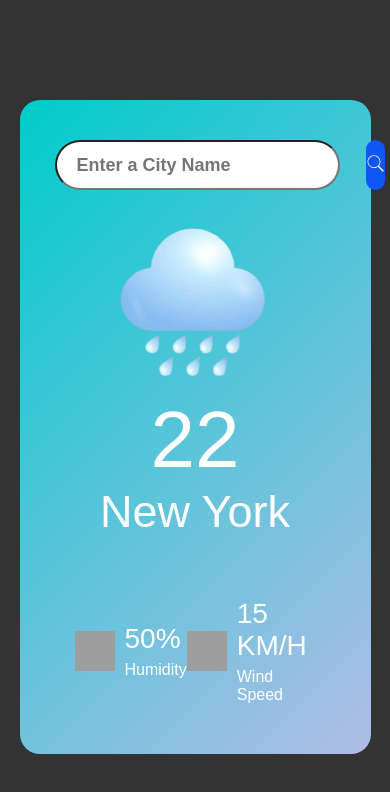
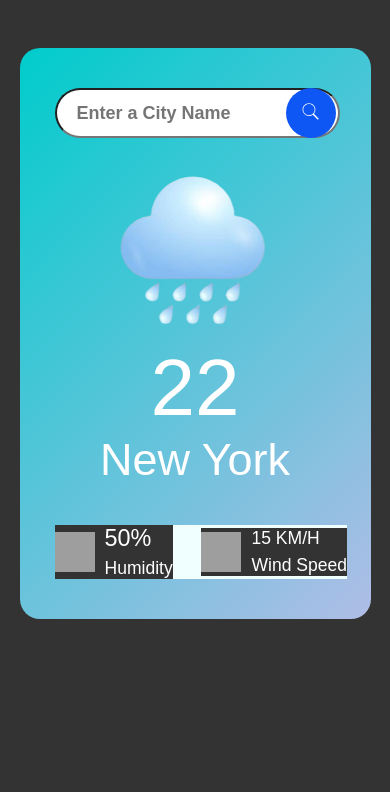
Before and after one commit to hija-happy/Js-WeatherApp, a plain HTML site: page index.html in a window 390 px wide. Drawn offline with Linux system fonts and the light colour scheme; grey boxes are pictures that could not be loaded.

Commit message:
added responsiveness

```diff
--- a/style.css
+++ b/style.css
@@ -19,7 +19,6 @@ body {
     border-radius: 20px;
     padding: 40px 35px;
     text-align: center;
-
 }
 
 .search{
@@ -95,3 +94,45 @@ body {
     font-size: 28px;
     margin-bottom: 6px ;
 }
+
+
+@media screen and (max-width:500px){
+
+    .card .search{
+        position: relative;
+    }
+    .card .search button {
+        position: absolute;
+        right: 0;
+        top: 0;
+    }
+
+    .card {
+       margin-top: 3rem;
+    }
+
+    .details {
+        margin-top: 10vmin;
+        padding: 0;
+        background-color: azure;
+        width: 75vmin;
+
+    }
+
+        .col{
+            padding: 0;
+            margin: 0;
+            background-color: #333;
+        }
+    .col img {
+        width: 40px;
+        height: 40px;
+    }
+    .col .humidity, .wind {
+        font-size:6vmin;
+    }
+    .col p {
+        font-size: 4.5vmin;
+    }
+
+}
```
